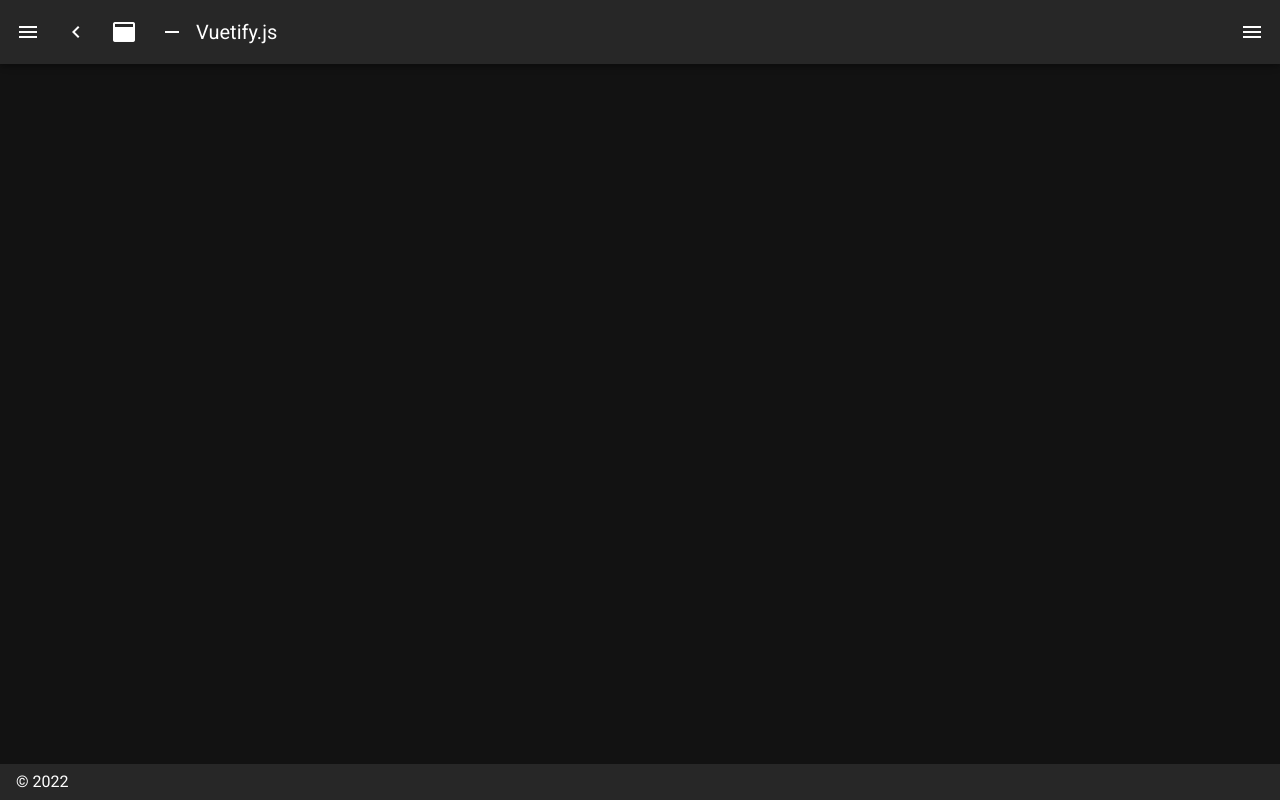
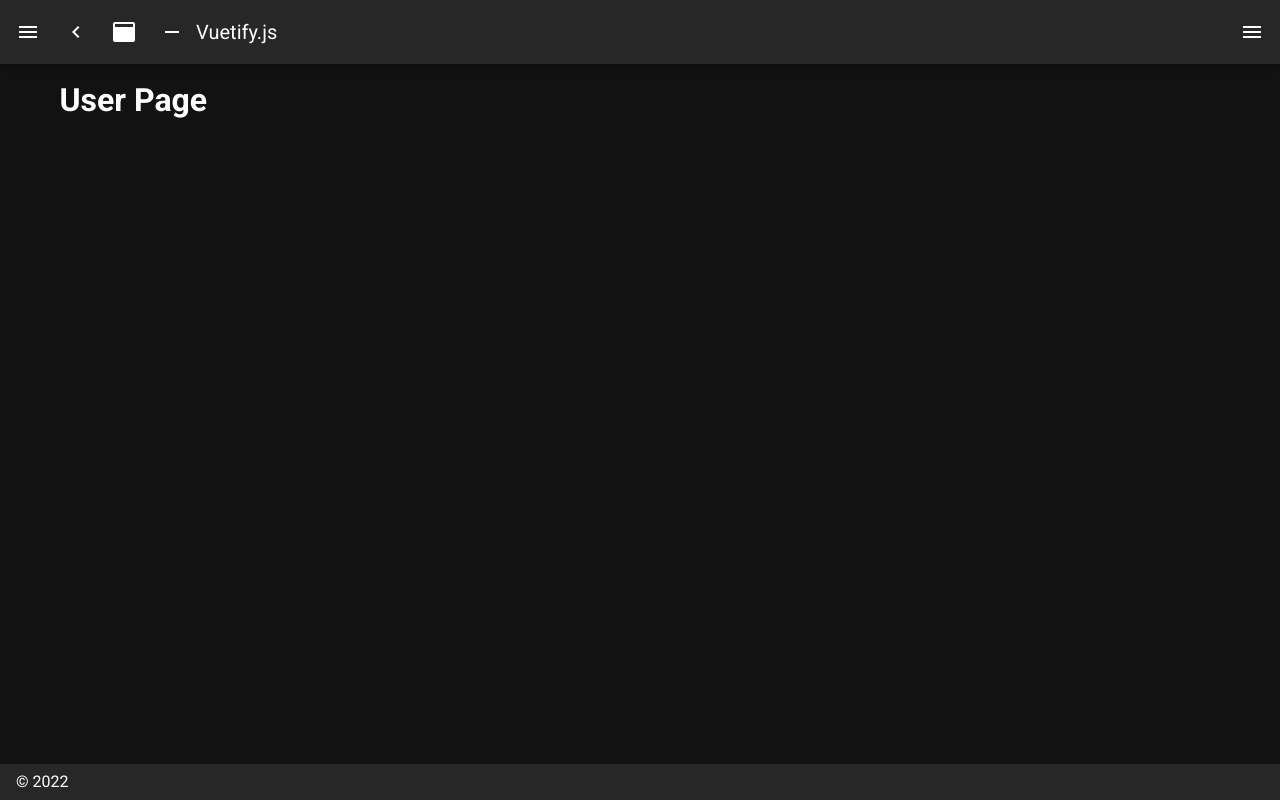
Before and after one commit to will-i-code420/first-nuxt-app, a Nuxt app: page /users in a window 1280 px wide. Before the commit this address had no page. Built offline with nearby package versions, Linux system fonts and the light colour scheme.

Commit message:
added dynamic route for users

```diff
--- a/package.json
+++ b/package.json
@@ -18,6 +18,8 @@
     "webpack": "^4.46.0"
   },
   "devDependencies": {
-    "@nuxtjs/vuetify": "^1.12.3"
+    "@nuxtjs/vuetify": "^1.12.3",
+    "eslint": "^8.20.0",
+    "eslint-plugin-vue": "^9.3.0"
   }
 }
--- /dev/null
+++ b/pages/users/_id.vue
@@ -0,0 +1,3 @@
+<template>
+  <h1>User ID: {{ $route.params.id }}</h1>
+</template>
--- /dev/null
+++ b/pages/users/index.vue
@@ -0,0 +1,3 @@
+<template>
+  <h1>User Page</h1>
+</template>
```
Also changed, not shown: .eslintrc.json (added), 1 other file (tests, documents, lock files or other folders).
